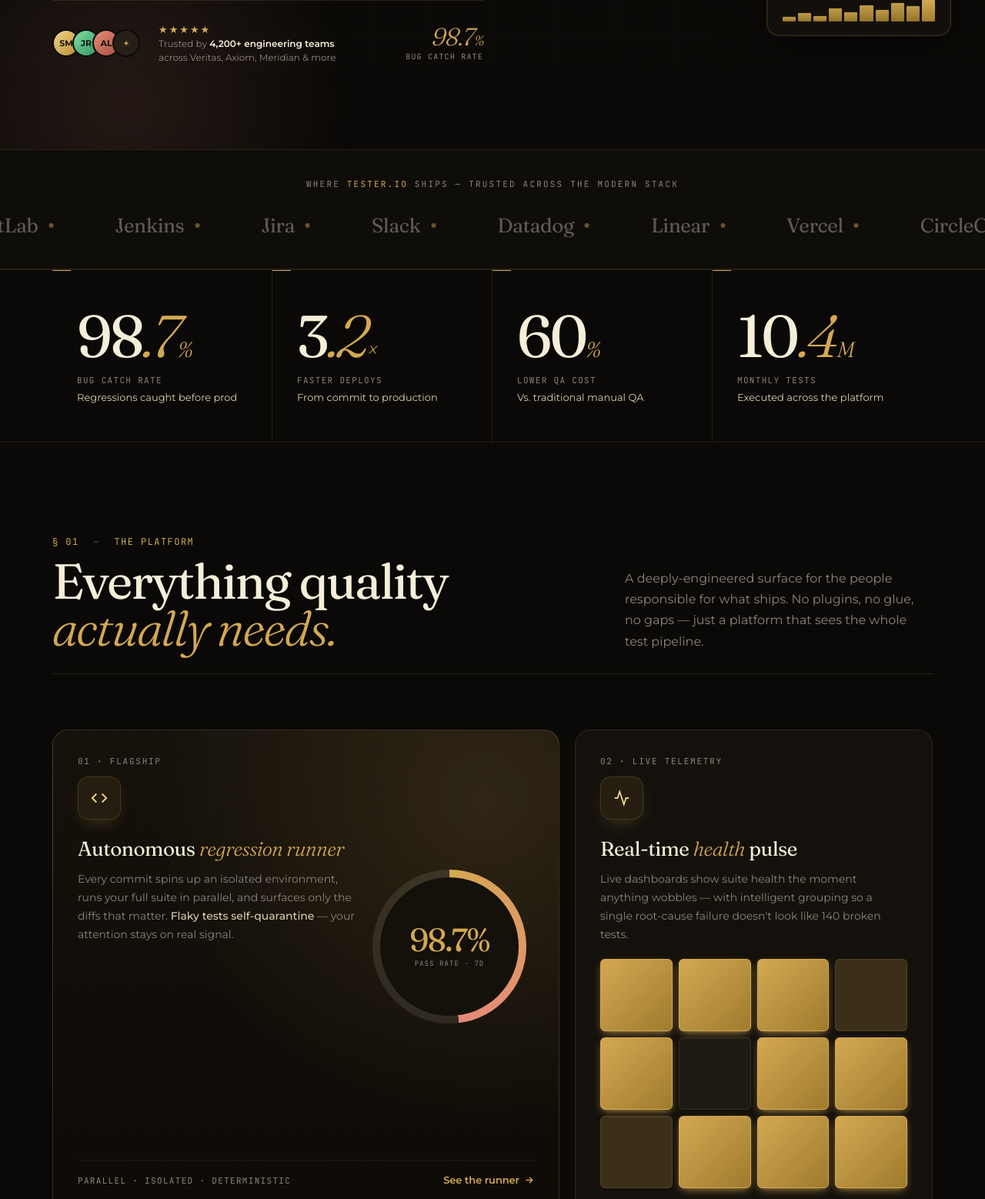
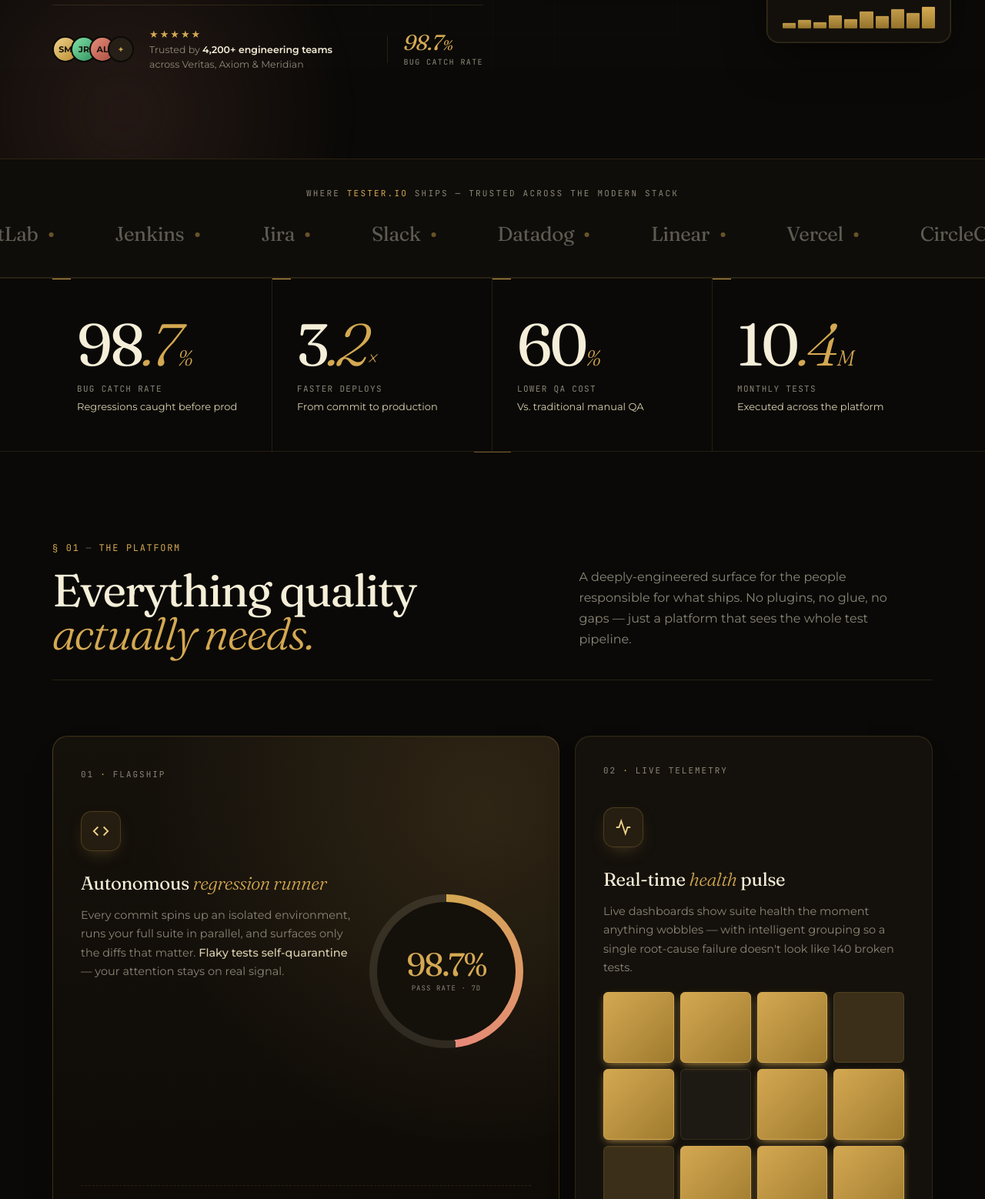
Before and after one commit to cybalero/Tester.io-website, a website: page index.html in a window 1280 px wide. Shown: the part 712-2270 px from the top of the page at 77% size. Drawn offline with nearby package versions, Linux system fonts and the light colour scheme.

Commit message:
Polish landing page spacing, typography, and card surfaces
Enhancement pass on the existing design — no redesign, just tightening.

- Unify section padding via --section-pad / --section-pad-sm tokens
  (hero, features, process, testis, pricing, cta all share one rhythm)
- Unify card surfaces via --radius-card and --shadow-card / -hover / -lift
  tokens; every card now shares the same base shadow and hover lift
- Add quiet 48px centered gold hairline at the top of every major section
  as a section punctuation mark
- Tighten section-header: H2 scaled down one step so it stops competing
  with the hero H1; description sits with heading baseline instead of
  floating off to the right
- Rebalance hero trust row with an explicit divider between the "who
  trusts us" group and the bug-catch-rate metric
- Make .feat a flex column so .feat-meta reliably sits on the card floor;
  bump card padding and tighten internal rhythm (icon, title, body)
- Normalize .feat-index eyebrow styling across all feature cards
- Reduce button padding slightly for a more premium feel

Co-Authored-By: Claude Opus 4.7 (1M context) <noreply@anthropic.com>

```diff
--- a/index.html
+++ b/index.html
@@ -37,6 +37,23 @@
 
       --max: 1240px;
       --pad: 48px;
+
+      /* Rhythm & surface tokens */
+      --section-pad: 112px;
+      --section-pad-sm: 80px;
+      --radius-card:    20px;
+      --radius-card-lg: 24px;
+      --radius-pill:    999px;
+      --shadow-card:
+        0 1px 0 rgba(239, 210, 138, .04) inset,
+        0 20px 40px -24px rgba(0, 0, 0, .6);
+      --shadow-card-hover:
+        0 1px 0 rgba(239, 210, 138, .08) inset,
+        0 32px 60px -24px rgba(0, 0, 0, .75),
+        0 0 0 1px rgba(212, 168, 82, .18) inset;
+      --shadow-lift:
+        0 40px 80px -20px rgba(0, 0, 0, .6),
+        0 0 0 1px rgba(239, 210, 138, .08) inset;
     }
 
     *, *::before, *::after { box-sizing: border-box; margin: 0; padding: 0; }
@@ -163,11 +180,11 @@
     /* ─── Buttons ─── */
     .btn {
       display: inline-flex; align-items: center; gap: 10px;
-      padding: 14px 26px;
+      padding: 13px 24px;
       font-family: var(--font-ui);
       font-size: 14px; font-weight: 600;
       letter-spacing: -0.005em;
-      border-radius: 999px;
+      border-radius: var(--radius-pill);
       cursor: pointer;
       border: 1px solid transparent;
       transition: transform .3s cubic-bezier(.22,1,.36,1), box-shadow .3s ease, background .3s ease, color .3s ease, border-color .3s ease;
@@ -296,7 +313,7 @@
     /* ─── Hero ─── */
     .hero {
       position: relative;
-      padding: 56px 0 110px;
+      padding: 64px 0 var(--section-pad);
       overflow: hidden;
     }
     .hero-bg {
@@ -434,17 +451,22 @@
     }
 
     .hero-proof {
-      display: grid;
-      grid-template-columns: auto 1fr auto;
+      display: flex;
       align-items: center;
-      gap: 24px;
+      gap: 20px;
       padding-top: 28px;
       border-top: 1px solid var(--line);
       max-width: 560px;
     }
-    .av-stack { display: flex; }
+    .hero-proof-divider {
+      width: 1px;
+      height: 36px;
+      background: var(--line);
+      flex-shrink: 0;
+    }
+    .av-stack { display: flex; flex-shrink: 0; }
     .av {
-      width: 36px; height: 36px;
+      width: 34px; height: 34px;
       border-radius: 50%;
       border: 2px solid var(--base);
       display: flex; align-items: center; justify-content: center;
@@ -455,20 +477,20 @@
     }
     .av + .av { margin-left: -10px; }
     .hero-proof-text {
-      font-size: 12px;
+      font-size: 12.5px;
       color: var(--ink-mute);
       line-height: 1.5;
+      flex: 1;
     }
     .hero-proof-text strong {
       color: var(--ink);
       font-weight: 600;
     }
-    .hero-proof-stars { color: var(--gold); letter-spacing: 2px; font-size: 13px; }
-    .hero-proof-right { text-align: right; }
+    .hero-proof-stars { color: var(--gold); letter-spacing: 2px; font-size: 13px; margin-bottom: 2px; }
     .hero-proof-metric {
       font-family: var(--font-display);
-      font-size: 32px;
-      font-weight: 300;
+      font-size: 28px;
+      font-weight: 400;
       font-style: italic;
       font-variation-settings: "opsz" 144, "SOFT" 100;
       color: var(--gold);
@@ -478,10 +500,10 @@
     .hero-proof-metric-label {
       font-family: var(--font-mono);
       font-size: 10px;
-      letter-spacing: 0.12em;
+      letter-spacing: 0.14em;
       color: var(--ink-mute);
       text-transform: uppercase;
-      margin-top: 2px;
+      margin-top: 4px;
     }
 
     /* Right column — Terminal + Dashboard composition */
@@ -782,27 +804,36 @@
     .brand-item:last-child::after { display: none; }
 
     /* ─── Section header ─── */
-    .section { position: relative; padding: 120px 0; }
+    .section { position: relative; padding: var(--section-pad) 0; }
+    .section::before {
+      content: "";
+      position: absolute; top: 0; left: 50%;
+      transform: translateX(-50%);
+      width: 48px; height: 1px;
+      background: var(--gold);
+      opacity: .5;
+    }
     .section-header {
       display: grid;
-      grid-template-columns: auto 1fr;
-      gap: 56px;
-      align-items: end;
+      grid-template-columns: minmax(0, 1.35fr) minmax(0, 1fr);
+      gap: 64px;
+      align-items: flex-end;
       margin-bottom: 72px;
-      padding-bottom: 28px;
+      padding-bottom: 32px;
       border-bottom: 1px solid var(--line);
     }
     .section-number {
       font-family: var(--font-mono);
       font-size: 12px;
       color: var(--gold);
-      letter-spacing: 0.12em;
+      letter-spacing: 0.14em;
       text-transform: uppercase;
-      margin-bottom: 12px;
-    }
-    .section-number .sep { color: var(--ink-dim); margin: 0 10px; }
+      margin-bottom: 18px;
+      display: inline-flex; align-items: center; gap: 8px;
+    }
+    .section-number .sep { color: var(--ink-dim); }
     .section-h2 {
-      font-size: clamp(38px, 5vw, 72px);
+      font-size: clamp(36px, 4.6vw, 64px);
       color: var(--ink);
     }
     .section-h2 em {
@@ -815,8 +846,8 @@
       font-size: 16px;
       line-height: 1.7;
       color: var(--ink-mute);
-      max-width: 400px;
-      margin-left: auto;
+      max-width: 420px;
+      padding-bottom: 6px;
     }
 
     /* ─── Stats Strip ─── */
@@ -888,10 +919,12 @@
       position: relative;
       background: var(--surface);
       border: 1px solid var(--line);
-      border-radius: 20px;
-      padding: 32px;
-      transition: transform .4s cubic-bezier(.22,1,.36,1), border-color .3s, background .3s;
+      border-radius: var(--radius-card);
+      padding: 36px;
+      transition: transform .4s cubic-bezier(.22,1,.36,1), border-color .3s, box-shadow .3s;
       overflow: hidden;
+      box-shadow: var(--shadow-card);
+      display: flex; flex-direction: column;
     }
     .feat::before {
       content: "";
@@ -903,7 +936,8 @@
     }
     .feat:hover {
       transform: translateY(-4px);
-      border-color: rgba(212, 168, 82, .3);
+      border-color: rgba(212, 168, 82, .28);
+      box-shadow: var(--shadow-card-hover);
     }
     .feat:hover::before { opacity: 1; }
 
@@ -917,29 +951,32 @@
       font-family: var(--font-mono);
       font-size: 11px;
       color: var(--ink-mute);
-      letter-spacing: 0.16em;
+      letter-spacing: 0.18em;
+      text-transform: uppercase;
+      display: inline-flex; align-items: center; gap: 8px;
+      margin-bottom: 28px;
     }
     .feat-index .acc { color: var(--gold); }
 
     .feat-icon {
-      width: 56px; height: 56px;
+      width: 52px; height: 52px;
       border-radius: 14px;
       background: rgba(212, 168, 82, .09);
-      border: 1px solid rgba(212, 168, 82, .18);
+      border: 1px solid rgba(212, 168, 82, .22);
       display: flex; align-items: center; justify-content: center;
-      margin-bottom: 24px;
+      margin-bottom: 28px;
       color: var(--gold-hi);
       box-shadow: 0 8px 24px -12px rgba(212, 168, 82, .5);
     }
 
     .feat-h3 {
       font-family: var(--font-display);
-      font-size: 26px;
+      font-size: 24px;
       font-weight: 400;
       color: var(--ink);
       letter-spacing: -0.02em;
-      line-height: 1.15;
-      margin-bottom: 12px;
+      line-height: 1.2;
+      margin-bottom: 14px;
     }
     .feat-h3 em {
       font-style: italic;
@@ -947,17 +984,18 @@
       color: var(--gold);
     }
     .feat-p {
-      font-size: 14px;
-      line-height: 1.7;
+      font-size: 14.5px;
+      line-height: 1.68;
       color: var(--ink-mute);
     }
     .feat-p strong { color: var(--ink-2); font-weight: 500; }
 
     .feat-meta {
-      margin-top: 20px;
-      padding-top: 16px;
+      margin-top: auto;
+      padding-top: 20px;
       border-top: 1px dashed var(--line);
       display: flex; align-items: center; justify-content: space-between;
+      gap: 12px;
     }
     .feat-link {
       display: inline-flex; align-items: center; gap: 6px;
@@ -979,6 +1017,7 @@
       grid-template-rows: auto 1fr auto;
       gap: 8px;
     }
+    .feat-hero > :not(.feat-hero-viz):not(.feat-meta) { grid-column: 1; }
     .feat-hero-viz {
       grid-column: 2; grid-row: 1 / -1;
       width: 220px;
@@ -1064,10 +1103,19 @@
 
     /* ─── Process ─── */
     .process {
-      padding: 120px 0;
+      position: relative;
+      padding: var(--section-pad) 0;
       background:
         radial-gradient(ellipse at 50% 0%, rgba(212, 168, 82, .06), transparent 50%),
         var(--base);
+    }
+    .process::before {
+      content: "";
+      position: absolute; top: 0; left: 50%;
+      transform: translateX(-50%);
+      width: 48px; height: 1px;
+      background: var(--gold);
+      opacity: .5;
     }
     .process-grid {
       display: grid;
@@ -1154,8 +1202,17 @@
 
     /* ─── Testimonials ─── */
     .testis {
-      padding: 120px 0;
+      position: relative;
+      padding: var(--section-pad) 0;
       background: linear-gradient(180deg, var(--base), var(--base-2));
+    }
+    .testis::before {
+      content: "";
+      position: absolute; top: 0; left: 50%;
+      transform: translateX(-50%);
+      width: 48px; height: 1px;
+      background: var(--gold);
+      opacity: .5;
     }
     .testi-grid {
       display: grid;
@@ -1164,16 +1221,18 @@
     }
     .testi {
       position: relative;
-      padding: 36px;
+      padding: 40px;
       background: var(--surface);
       border: 1px solid var(--line);
-      border-radius: 20px;
+      border-radius: var(--radius-card);
       display: flex; flex-direction: column;
-      transition: transform .4s cubic-bezier(.22,1,.36,1), border-color .3s;
+      box-shadow: var(--shadow-card);
+      transition: transform .4s cubic-bezier(.22,1,.36,1), border-color .3s, box-shadow .3s;
     }
     .testi:hover {
       transform: translateY(-4px);
-      border-color: rgba(212, 168, 82, .3);
+      border-color: rgba(212, 168, 82, .28);
+      box-shadow: var(--shadow-card-hover);
     }
     .testi-big { grid-column: span 7; }
     .testi-md { grid-column: span 5; }
@@ -1255,7 +1314,15 @@
     }
 
     /* ─── Pricing ─── */
-    .pricing { padding: 120px 0; }
+    .pricing { position: relative; padding: var(--section-pad) 0; }
+    .pricing::before {
+      content: "";
+      position: absolute; top: 0; left: 50%;
+      transform: translateX(-50%);
+      width: 48px; height: 1px;
+      background: var(--gold);
+      opacity: .5;
+    }
     .pricing-grid {
       display: grid;
       grid-template-columns: repeat(3, 1fr);
@@ -1265,22 +1332,26 @@
     .plan {
       background: var(--surface);
       border: 1px solid var(--line);
-      border-radius: 20px;
+      border-radius: var(--radius-card);
       padding: 40px;
       position: relative;
       display: flex; flex-direction: column;
-      transition: transform .4s cubic-bezier(.22,1,.36,1), border-color .3s;
-    }
-    .plan:hover { transform: translateY(-4px); border-color: rgba(212, 168, 82, .3); }
+      box-shadow: var(--shadow-card);
+      transition: transform .4s cubic-bezier(.22,1,.36,1), border-color .3s, box-shadow .3s;
+    }
+    .plan:hover {
+      transform: translateY(-4px);
+      border-color: rgba(212, 168, 82, .28);
+      box-shadow: var(--shadow-card-hover);
+    }
     .plan-featured {
       background:
         radial-gradient(circle at 70% 0%, rgba(212, 168, 82, .14), transparent 50%),
         linear-gradient(180deg, #1C1710 0%, #14110C 100%);
       border-color: rgba(212, 168, 82, .35);
       box-shadow:
-        0 40px 80px -20px rgba(0, 0, 0, .6),
-        0 0 0 1px rgba(239, 210, 138, .1) inset,
-        0 20px 60px -20px rgba(212, 168, 82, .25);
+        var(--shadow-lift),
+        0 20px 60px -20px rgba(212, 168, 82, .22);
     }
 
     .plan-ribbon {
@@ -1389,7 +1460,7 @@
     .plan .btn { width: 100%; justify-content: center; }
 
     /* ─── CTA ─── */
-    .cta-wrap { padding: 80px 0 120px; }
+    .cta-wrap { padding: var(--section-pad-sm) 0 var(--section-pad); }
     .cta {
       position: relative;
       overflow: hidden;
@@ -1747,11 +1818,12 @@
           <div class="av" style="background:linear-gradient(135deg,#E68979,#A64B3E);">AL</div>
           <div class="av" style="background:var(--surface-3);color:var(--gold);">+</div>
         </div>
+        <div class="hero-proof-text">
+          <div class="hero-proof-stars">★★★★★</div>
+          Trusted by <strong>4,200+ engineering teams</strong><br>across Veritas, Axiom &amp; Meridian
+        </div>
+        <div class="hero-proof-divider"></div>
         <div>
-          <div class="hero-proof-stars">★★★★★</div>
-          <p class="hero-proof-text">Trusted by <strong>4,200+ engineering teams</strong><br>across Veritas, Axiom, Meridian &amp; more</p>
-        </div>
-        <div class="hero-proof-right">
           <div class="hero-proof-metric">98.7<span style="font-size:18px;">%</span></div>
           <div class="hero-proof-metric-label">Bug catch rate</div>
         </div>
```
